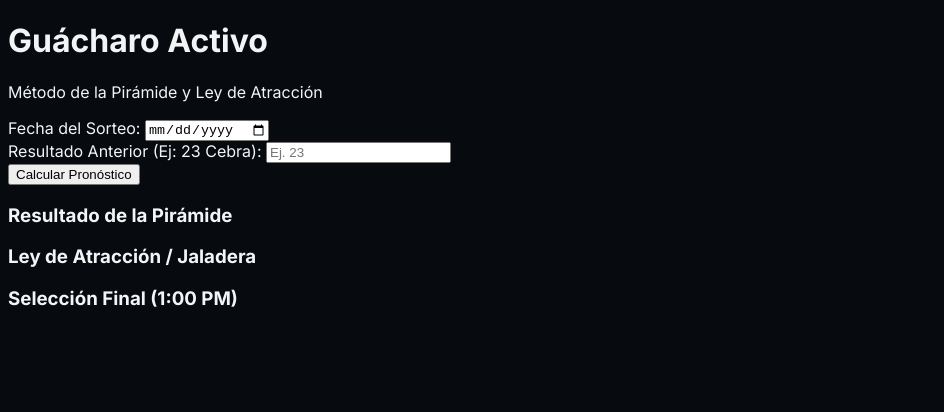
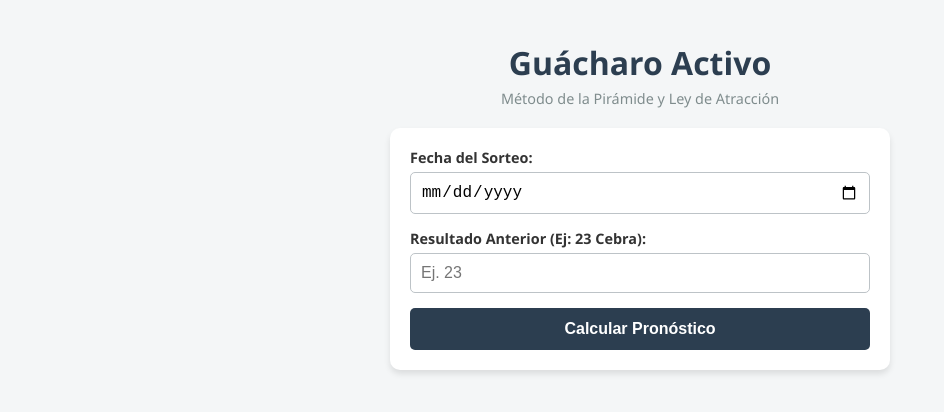
Before and after one commit to amesiadev/GuacharoActivo, a plain HTML site: page index.html in a window 1280 px wide. Shown: the whole page, without its empty margins (0-944 px from the left). Drawn offline with Linux system fonts and the light colour scheme.

Commit message:
Refactor CSS with variables and new styles

```diff
--- a/styles.css
+++ b/styles.css
@@ -1,42 +1,149 @@
-@import url('https://fonts.googleapis.com/css2?family=Inter:wght@400;500;600;700;800&family=JetBrains+Mono:wght@400;600;700&display=swap');
+:root {
+    --primary-color: #2c3e50;
+    --accent-color: #e74c3c;
+    --bg-color: #f4f6f7;
+    --card-bg: #ffffff;
+    --text-color: #333333;
+}
 
 body {
-    background-color: #070a0f;
-    color: #f3f4f6;
-    font-family: 'Inter', system-ui, -apple-system, sans-serif;
+    font-family: 'Segoe UI', Tahoma, Geneva, Verdana, sans-serif;
+    background-color: var(--bg-color);
+    color: var(--text-color);
+    margin: 0;
+    padding: 20px;
+    display: flex;
+    justify-content: center;
 }
 
-.glass-panel {
-    background: rgba(17, 24, 39, 0.85);
-    backdrop-filter: blur(12px);
-    border: 1px solid rgba(255, 255, 255, 0.08);
+.container {
+    width: 100%;
+    max-width: 500px;
 }
 
-.glow-emerald {
-    box-shadow: 0 0 25px -5px rgba(16, 185, 129, 0.3);
+h1 {
+    text-align: center;
+    color: var(--primary-color);
+    margin-bottom: 5px;
 }
 
-::-webkit-scrollbar {
-    width: 6px;
-    height: 6px;
+.subtitle {
+    text-align: center;
+    color: #7f8c8d;
+    font-size: 0.9rem;
+    margin-top: 0;
+    margin-bottom: 20px;
 }
 
-::-webkit-scrollbar-track {
-    background: #0b0f17;
+.card {
+    background: var(--card-bg);
+    padding: 20px;
+    border-radius: 10px;
+    box-shadow: 0 4px 6px rgba(0, 0, 0, 0.1);
 }
 
-::-webkit-scrollbar-thumb {
-    background: #1f2937;
-    border-radius: 3px;
+.input-group {
+    margin-bottom: 15px;
 }
 
-::-webkit-scrollbar-thumb:hover {
-    background: #10b981;
+.input-group label {
+    display: block;
+    margin-bottom: 5px;
+    font-weight: 600;
+    font-size: 0.9rem;
 }
 
-.tab-btn.active {
-    background-color: #10b981;
-    color: #070a0f;
-    font-weight: 700;
-    box-shadow: 0 0 10px rgba(16, 185, 129, 0.4);
+.input-group input {
+    width: 100%;
+    padding: 10px;
+    border: 1px solid #bdc3c7;
+    border-radius: 5px;
+    box-sizing: border-box;
+    font-size: 1rem;
 }
+
+button {
+    width: 100%;
+    padding: 12px;
+    background-color: var(--primary-color);
+    color: white;
+    border: none;
+    border-radius: 5px;
+    font-size: 1rem;
+    font-weight: bold;
+    cursor: pointer;
+    transition: background 0.3s;
+}
+
+button:hover {
+    background-color: #34495e;
+}
+
+.hidden {
+    display: none;
+}
+
+.results-container {
+    margin-top: 20px;
+    background: var(--card-bg);
+    padding: 20px;
+    border-radius: 10px;
+    box-shadow: 0 4px 6px rgba(0, 0, 0, 0.1);
+}
+
+.section {
+    margin-bottom: 20px;
+}
+
+.section h3 {
+    font-size: 1rem;
+    color: var(--primary-color);
+    border-bottom: 2px solid #ecf0f1;
+    padding-bottom: 5px;
+    margin-bottom: 10px;
+}
+
+.pyramid-box {
+    font-family: monospace;
+    white-space: pre;
+    text-align: center;
+    font-size: 1.1rem;
+    background: #f8f9f9;
+    padding: 10px;
+    border-radius: 5px;
+    overflow-x: auto;
+}
+
+.highlight-text {
+    font-weight: bold;
+    color: var(--accent-color);
+    text-align: center;
+    margin-top: 8px;
+}
+
+.attraction-list {
+    list-style-type: none;
+    padding: 0;
+    margin: 0;
+}
+
+.attraction-list li {
+    background: #f8f9f9;
+    padding: 8px 12px;
+    margin-bottom: 5px;
+    border-radius: 4px;
+    font-size: 0.95rem;
+}
+
+.final-pick {
+    text-align: center;
+}
+
+.final-badge {
+    background: var(--accent-color);
+    color: white;
+    padding: 15px;
+    border-radius: 8px;
+    font-size: 1.2rem;
+    font-weight: bold;
+}
```
